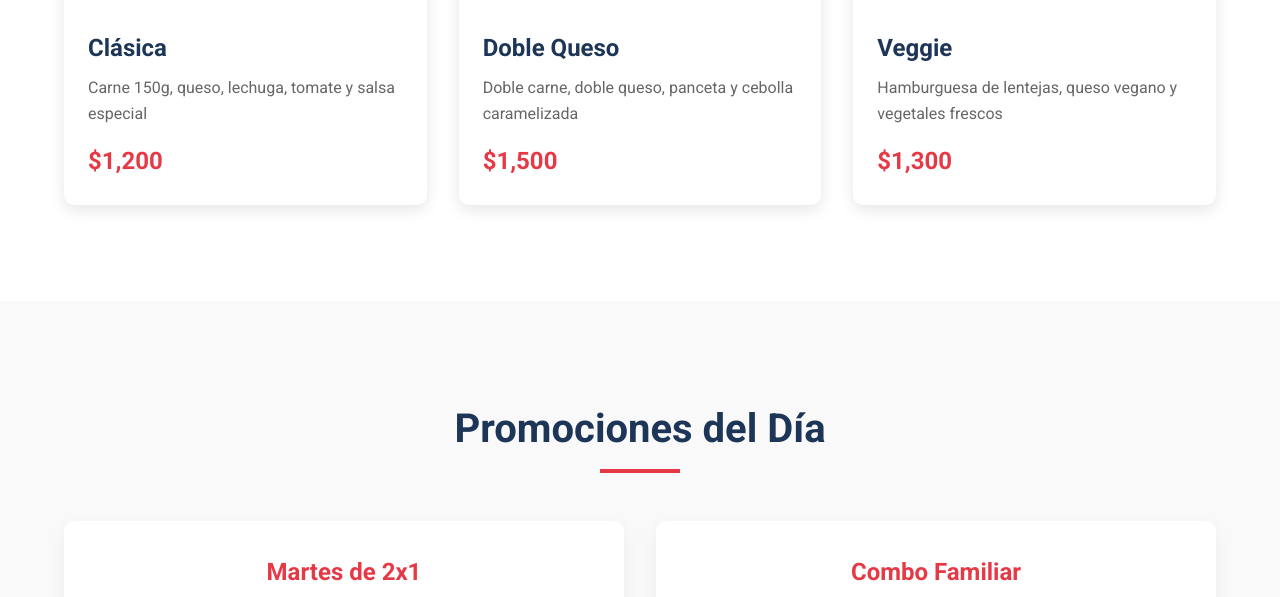
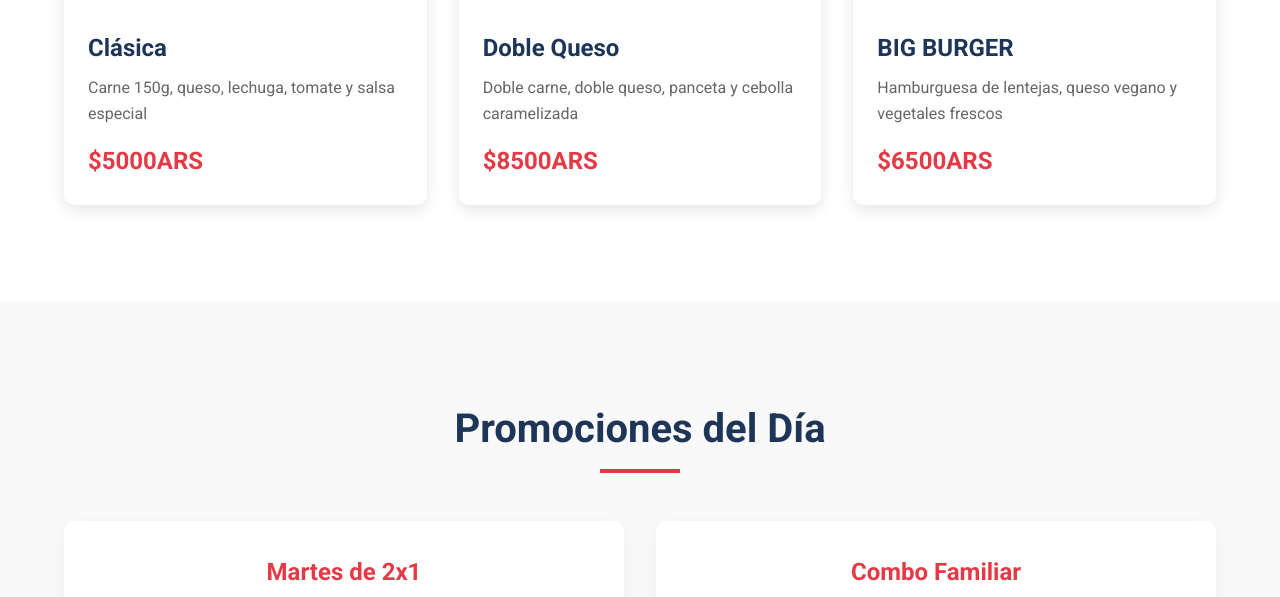
Before and after one commit to hernifleitas/sergio-burger, a plain HTML site: page index.html in a window 1280 px wide. Shown: the part 1223-1820 px from the top of the page. Drawn offline with Linux system fonts and the light colour scheme.

Commit message:
Fix HTML encoding issues and update prices

```diff
--- a/index.html
+++ b/index.html
@@ -41,19 +41,19 @@
                 <img src="https://images.unsplash.com/photo-1568901346375-23c9450c58cd?ixlib=rb-1.2.1&auto=format&fit=crop&w=500&q=80" alt="Hamburguesa Clásica">
                 <h3>Clásica</h3>
                 <p>Carne 150g, queso, lechuga, tomate y salsa especial</p>
-                <span class="precio">$1,200</span>
+                <span class="precio">$5000ARS</span>
             </div>
             <div class="menu-item">
                 <img src="https://images.unsplash.com/photo-1553979459-d2229ba7433b?ixlib=rb-1.2.1&auto=format&fit=crop&w=500&q=80" alt="Hamburguesa Doble">
                 <h3>Doble Queso</h3>
                 <p>Doble carne, doble queso, panceta y cebolla caramelizada</p>
-                <span class="precio">$1,500</span>
+                <span class="precio">$8500ARS</span>
             </div>
             <div class="menu-item">
-                <img src="https://images.unsplash.com/photo-1553979459-d2229ba7433b?ixlib=rb-1.2.1&auto=format&fit=crop&w=500&q=80" alt="Hamburguesa Doble">
-                <h3>Veggie</h3>
+                <img src="https://ds-images.bolavip.com/news/image?src=https:%2F%2Fimages.redgol.cl%2Fjpg%2Ffull%2FRDG_20230908_RDG_121104_salsa-big-mac-e1694185289256.jpg&width=1200&height=740" alt="Hamburguesa Veggie">
+                <h3>BIG BURGER</h3>
                 <p>Hamburguesa de lentejas, queso vegano y vegetales frescos</p>
-                <span class="precio">$1,300</span>
+                <span class="precio">$6500ARS</span>
             </div>
         </div>
     </section>
```
